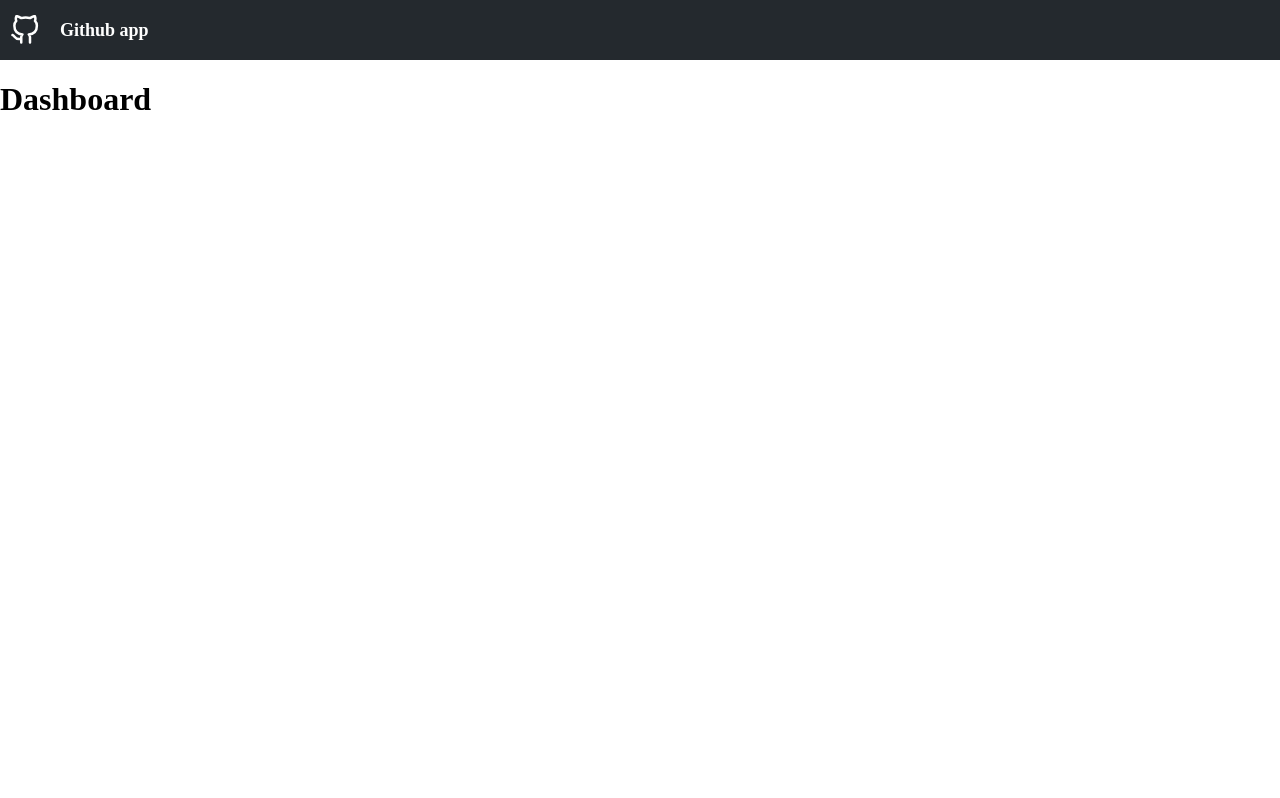
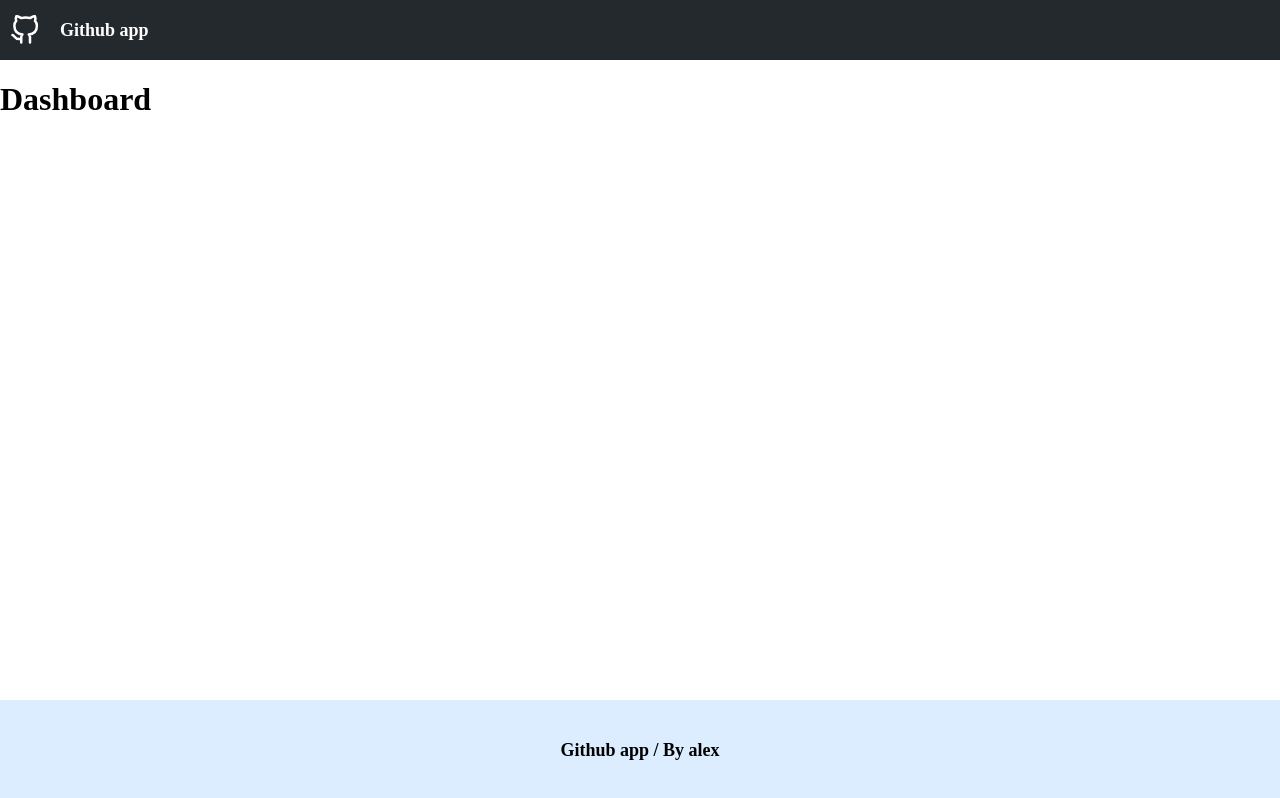
Before and after one commit to AlexSousaAlvess/github-front, a React (Create React App) app: page / in a window 1280 px wide. Built offline with nearby package versions, Linux system fonts and the light colour scheme.

Commit message:
include component in Dashboard

```diff
--- a/src/pages/Dashboard/index.jsx
+++ b/src/pages/Dashboard/index.jsx
@@ -1,7 +1,7 @@
 import React from 'react';
 
 import Header from '../../components/header';
-// import Footer from '../../components/footer';
+import Footer from '../../components/footer';
 
 const datas = [
   {
@@ -37,6 +37,7 @@ class Dashboard extends React.Component{
       <>
       <Header />
       <h1>Dashboard</h1>
+      <Footer />
       </>
     )
   }
```
